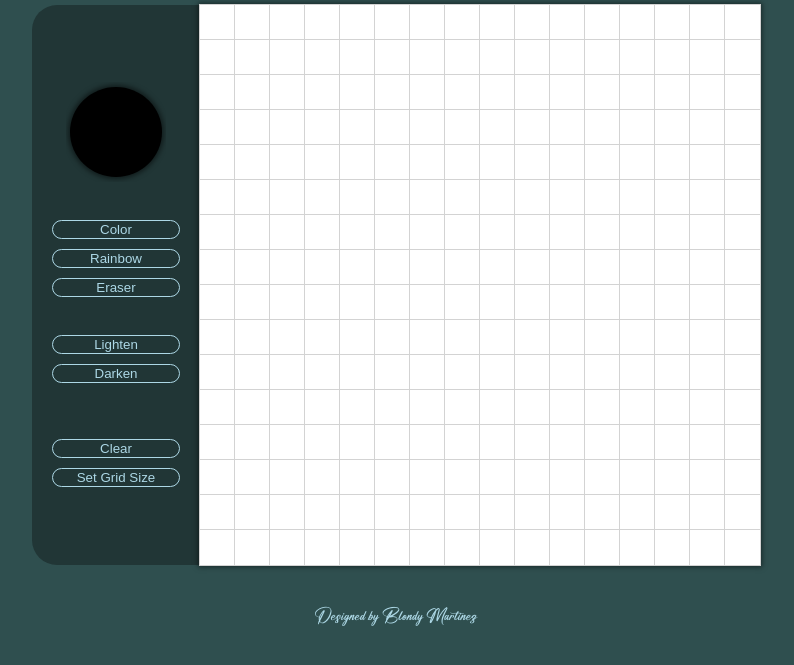
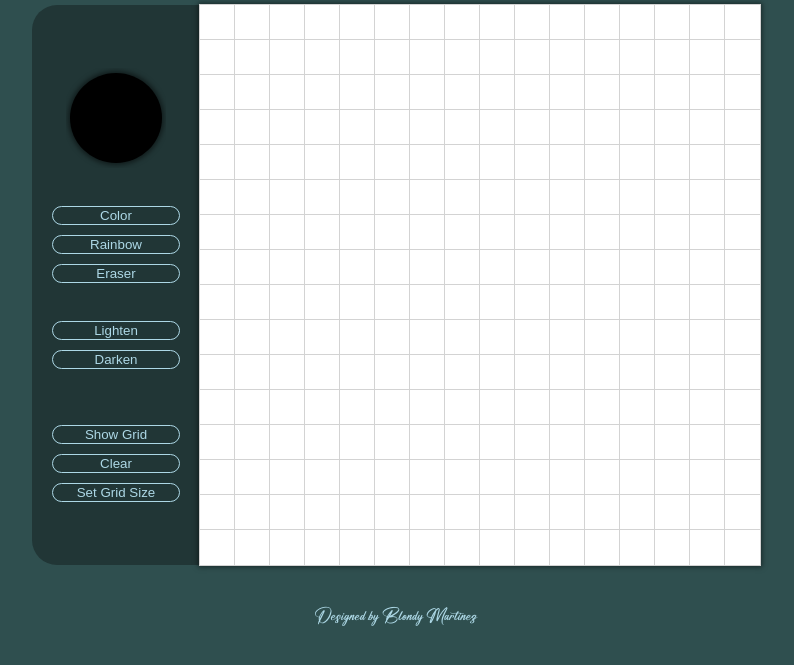
Before and after one commit to BlondyMartinez/Etch-A-Sketch, a plain HTML site: page index.html in a window 1280 px wide. Shown: the part 97-762 px from the top of the page, without its empty margins (252-1046 px from the left). Drawn offline with Linux system fonts and the light colour scheme.

Commit message:
added show grid button

```diff
--- a/index.html
+++ b/index.html
@@ -20,8 +20,9 @@
             <button class="toggle">Lighten</button>
             <button class="toggle">Darken</button><br>
             <br>
-            <button onclick="clearGrid()">Clear</button>
-            <button onclick="newGrid()">Set Grid Size</button>
+            <button class="utility" onclick="displayGridCells()">Show Grid</button>
+            <button class="utility" onclick="clearGrid()">Clear</button>
+            <button class="utility" onclick="newGrid()">Set Grid Size</button>
         </div>
         <div id="grid"></div>
     </div>
```
